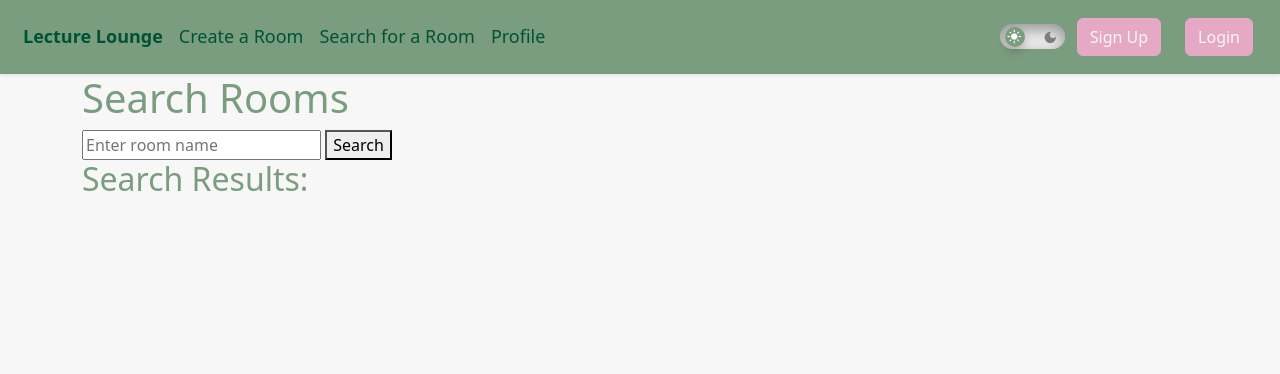
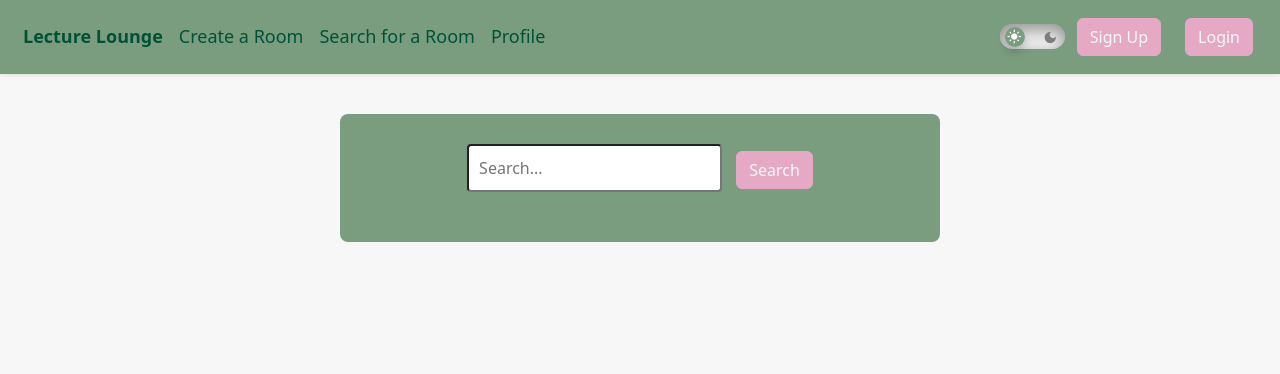
Before and after one commit to nina-network/Lecture-Lounge, a Flask app: page /search in a window 1280 px wide. Shown: the top 374 px of the page. Run offline with Flask 3, Linux system fonts and the light colour scheme.

Commit message:
Updated template for search. Made a message display if no rooms were  found in search. Made a change to room to check if a user is signed in when room is selected and if not it routes them to the log in page.

```diff
--- a/app.py
+++ b/app.py
@@ -181,6 +181,10 @@ def room(room_id):
 
     for course_id in course_ids:
         room_posts[course_id] = post_repository.get_post_by_course_id(course_id)
+
+    if 'user' not in session:
+        return redirect(url_for('login_page'))
+
     return render_template('room.html', room=room, room_posts=room_posts, get_user_by_id=user_repository.get_user_by_id)
 
 # name and text -- reconfigure after database is integrated
@@ -235,6 +239,7 @@ def create_post():
 
 @app.route('/search', methods=['GET', 'POST'])
 def search_page():
+    message = None
     search_results = {}
     if request.method == 'POST':
         search_query = request.form.get('search_query')
@@ -245,4 +250,7 @@ def search_page():
             for course in courses:
                 if search_query.lower() in course['course_name'].lower():
                     search_results[course['course_id']] = course['course_name']
-    return render_template('search.html', search_results=search_results)
+            if not search_results:
+                message = "No rooms with that name were found."
+
+    return render_template('search.html', search_results=search_results, message=message)
--- a/templates/search.html
+++ b/templates/search.html
@@ -1,26 +1,73 @@
 {% extends '_layout.html' %}
 
-{% block styles %}
+{% block body %}
 <style>
+    .box {
+        max-width: 600px;
+        margin: 40px auto;
+        padding: 20px;
+        background-color: #7b9d7f;
+        border-radius: 8px;
+    }
 
+    .search-container {
+        border-radius: 8px;
+        padding: 10px;
+        margin-bottom: 20px;
+        display: flex;
+        justify-content: center;
+        align-items: center;
+    }
+
+    .search-input {
+        flex-grow: 1;
+        margin-right: 10px;
+        padding: 10px;
+        border-radius: 4px;
+        font-size: 16px;
+        outline: none;
+    }
+
+    .room-card {
+        margin-bottom: 10px;
+    }
+
+    .room-link {
+        color: #fff;
+        text-decoration: none;
+    }
+
+    h1 {
+        font-size: 24px;
+        margin-top: 20px;
+        color: #294426;
+    }
+
+    .search-results p {
+        font-size: 18px;
+        color: #294426;
+    }
 </style>
+
+<div class="box">
+    <div class="search-container">
+        <form action="/search" method="POST">
+            <input class="search-input" type="text" name="search_query" placeholder="Search...">
+            <button class="btn" type="submit">Search</button>
+        </form>
+    </div>
+
+    <div class="search-results">
+        {% if message %}
+            <p>{{ message }}</p>
+        {% else %}
+            {% for room_id, room_name in search_results.items() %}
+                <div class="room-card">
+                    <a href="/room/{{ room_id }}" class="room-link">{{ room_name }}</a>
+                </div>
+            {% endfor %}
+        {% endif %}
+    </div>
+</div>
+
 {% endblock %}
-
-{% block body %}
-    <div class="container">
-        <h1 class="search-title">Search Rooms</h1>
-            <form action="/search" method="POST">
-                <input class="search-input" type="text" name="search_query" placeholder="Enter room name">
-                <button class="search-button" type="submit">Search</button>
-            </form>
-
-
-
-            <h2>Search Results:</h2>
-            <ul>
-                {% for room_id, room_name in search_results.items() %}
-                    <li><a href="/room/{{ room_id }}">{{ room_name }}</a></li>
-                {% endfor %}
-            </ul>
-    </div>
-{% endblock %}
```
